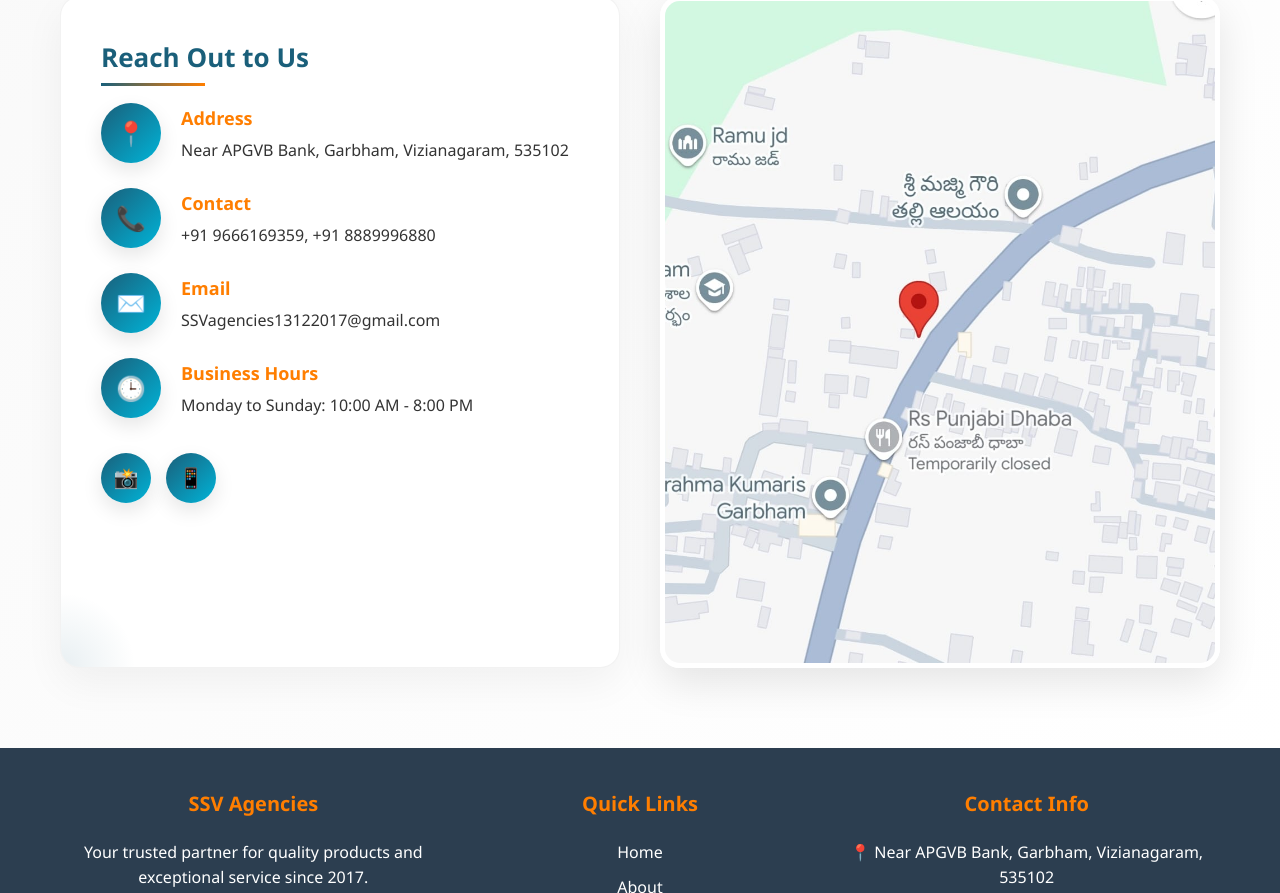
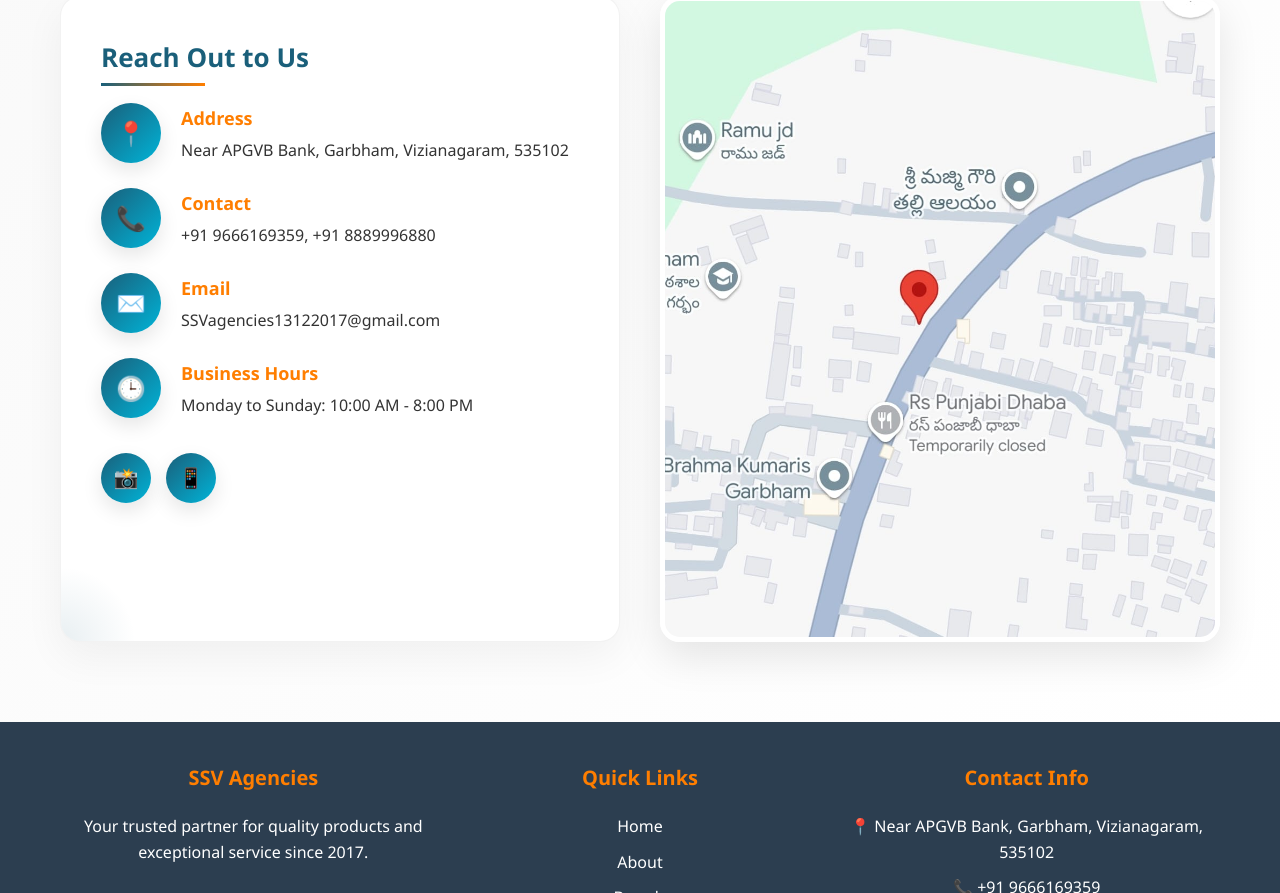
Before and after one commit to haritharamba/SSVAGENCIES, a plain HTML site: page index.html in a window 1280 px wide. Shown: the part 4469-5362 px from the top of the page. Drawn offline with Linux system fonts and the light colour scheme.

Commit message:
Update index.html

```diff
--- a/index.html
+++ b/index.html
@@ -1088,11 +1088,11 @@
                     </div>
                 </div>
                 <div class="map">
-                    <!-- Replace with actual Google Maps iframe code -->
-                    <img src="imagemap.jpg" alt="Google Map Location" style="width:100%; height:100%; object-fit:cover;">
-                    <a href="https://maps.app.goo.gl/fCYg6X6UAUyhUL4Y6" target="_blank">Visit Google</a>
+    <a href="https://maps.app.goo.gl/fCYg6X6UAUyhUL4Y6" target="_blank">
+        <img src="imagemap.jpg" alt="Google Map Location" style="width:100%; height:100%; object-fit:cover;">
+    </a>
+</div>
 
-                </div>
             </div>
         </div>
     </section>
```
